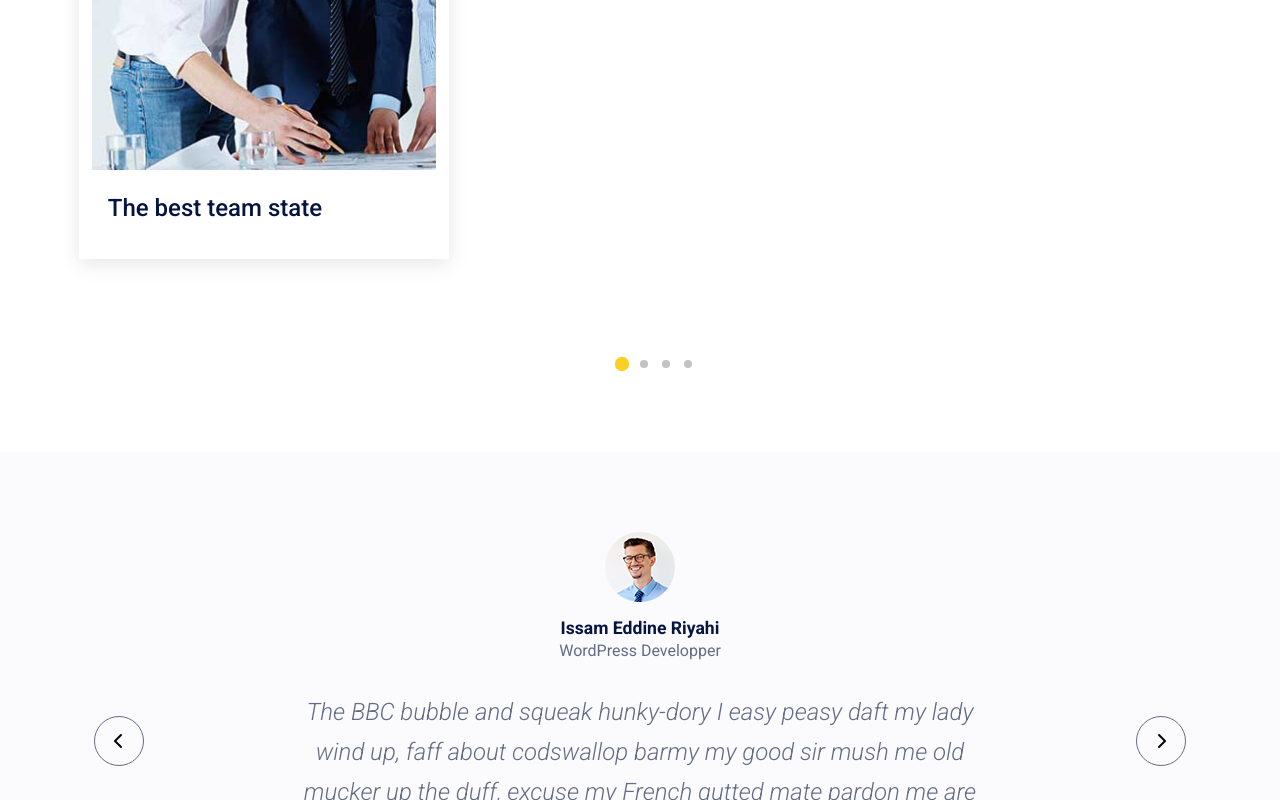
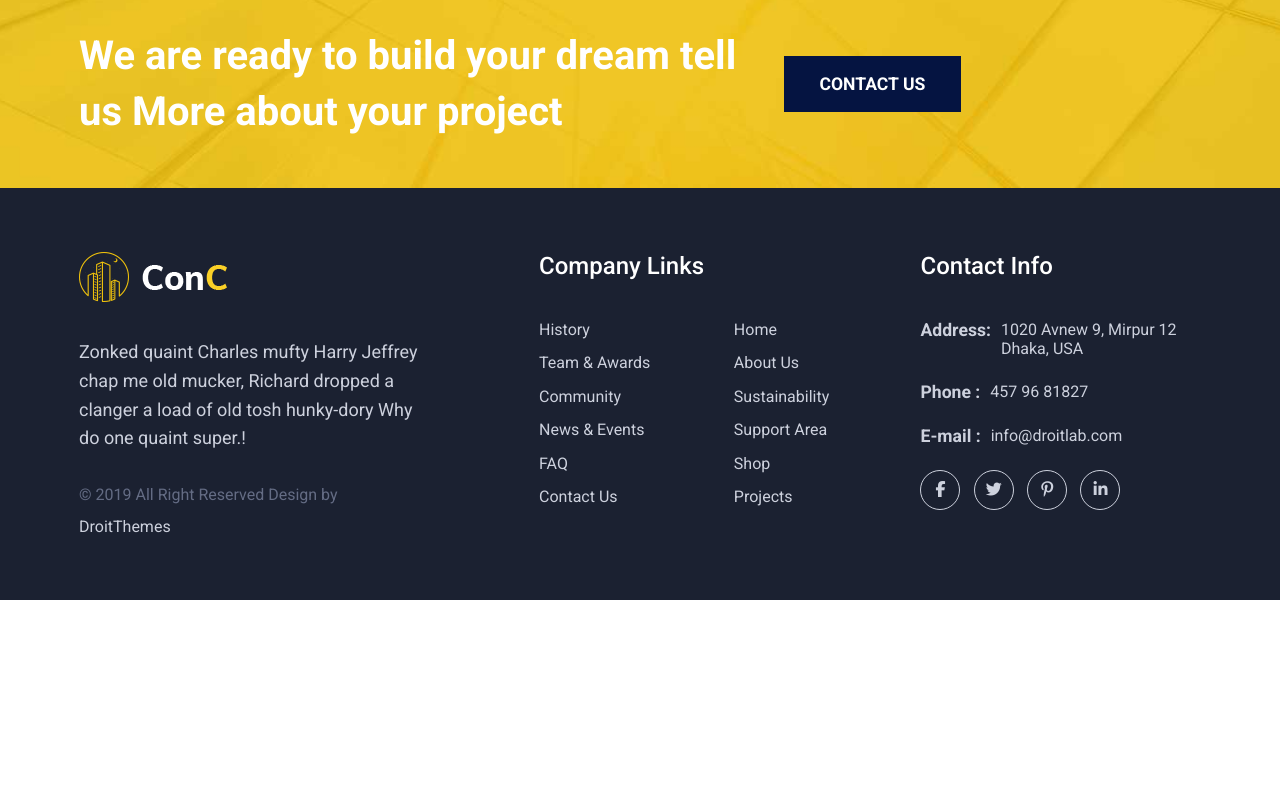
Before and after one commit to issam-riyahi/Website-10, a plain HTML site: page index.html in a window 1280 px wide. Shown: the part 5020-5820 px from the top of the page. After the commit the page ends 5620 px from the top, so only its background shows below. Drawn offline with Linux system fonts and the light colour scheme.

Commit message:
some changes for responsive

```diff
--- a/index.html
+++ b/index.html
@@ -37,6 +37,9 @@
                             <a href="#">+88 -964 634</a>
                         </div>
                     </div>
+                </div>
+                <div class="menu-bars">
+                    <i class="fas fa-bars"></i>
                 </div>
             </div>
         </div>
@@ -205,6 +208,9 @@
                      <h1>Construct is a general contracting group that has gained its expertise complete work </h1>
                  </div>
                  <div class="latest-work-slide">
+                     <div class="row-slide">
+
+
                      <div class="latest-work-box">
                          <div class="image-latest">
                              <div class="default-image">
@@ -238,6 +244,7 @@
                             <h2>The best team state</h2>
                         </div>
                     </div>
+
                     <div class="latest-work-box">
 
                             <div class="image-latest">
@@ -258,6 +265,7 @@
                         </div>
                     </div>
                  </div>
+                 </div>
                  <div class="slick-dote">
                      <ul>
                          <li class="active"></li>
@@ -267,6 +275,7 @@
                      </ul>
 
                  </div>
+             </div>
              </div>
          </div>
      </section>
@@ -308,5 +317,71 @@
              </div>
          </div>
      </section>
+     <!-- footer -->
+     <footer>
+         <div class="container">
+             <div class="footer-content">
+                 <div class="copyright-and-logo">
+                    <div class="company-logo">
+                        <img src="image/logo.png" alt="logo">
+                    </div>
+                    <div class="company-info">
+                        <p>Zonked quaint Charles mufty Harry Jeffrey chap me old mucker, Richard dropped a clanger a load of old tosh hunky-dory Why do one quaint super.! </p>
+                    </div>
+                    <div class="copyright">
+                        <p>© 2019 All Right Reserved Design by </p>
+                        <a href="#">DroitThemes</a>
+                    </div>
+                 </div>
+                 <div class="company-link">
+                    <h3>Company Links</h3>
+                    <div class="links">
+                        <ul>
+                            <li><a href="#">History</a></li>
+                            <li><a href="#">Team & Awards</a></li>
+                            <li><a href="#">Community</a></li>
+                            <li><a href="#">News & Events</a></li>
+                            <li><a href="#">FAQ</a></li>
+                            <li><a href="#">Contact Us</a></li>
+                        </ul>
+                        <ul>
+                            <li><a href="#">Home</a></li>
+                            <li><a href="#">About Us</a></li>
+                            <li><a href="#">Sustainability</a></li>
+                            <li><a href="#">Support Area</a></li>
+                            <li><a href="#">Shop</a></li>
+                            <li><a href="#">Projects</a></li>
+                        </ul>
+                    </div>
+                 </div>
+                 <div class="info-contact">
+                    <h3>Contact Info</h3>
+                    <ul class="contact-ad">
+                        <li>
+                            <span class="type-adr">Address:</span>
+                            <span class="content-adr">1020 Avnew 9, Mirpur 12 Dhaka, USA </span>
+                        </li>
+                        <li>
+                            <span class="type-adr">Phone :</span>
+                            <span class="content-adr"> <a href="#">457 96 81827</a> </span>
+                        </li>
+                        <li>
+                            <span class="type-adr">E-mail :</span>
+                            <span class="content-adr"><a href="#">info@droitlab.com </a> </span>
+                        </li>
+                    </ul>
+                    <div class="social-menu">
+                        <ul class="social-media">
+                            <li><a href="#"><i class="fab fa-facebook-f"></i></a></li>
+                            <li><a href="#"><i class="fab fa-twitter"></i></a></li>
+                            <li><a href="#"><i class="fab fa-pinterest-p"></i></a></li>
+                            <li><a href="#"><i class="fab fa-linkedin-in"></i></a></li>
+
+                        </ul>
+                    </div>
+                 </div>
+             </div>
+         </div>
+     </footer>
 </body>
 </html>
```
